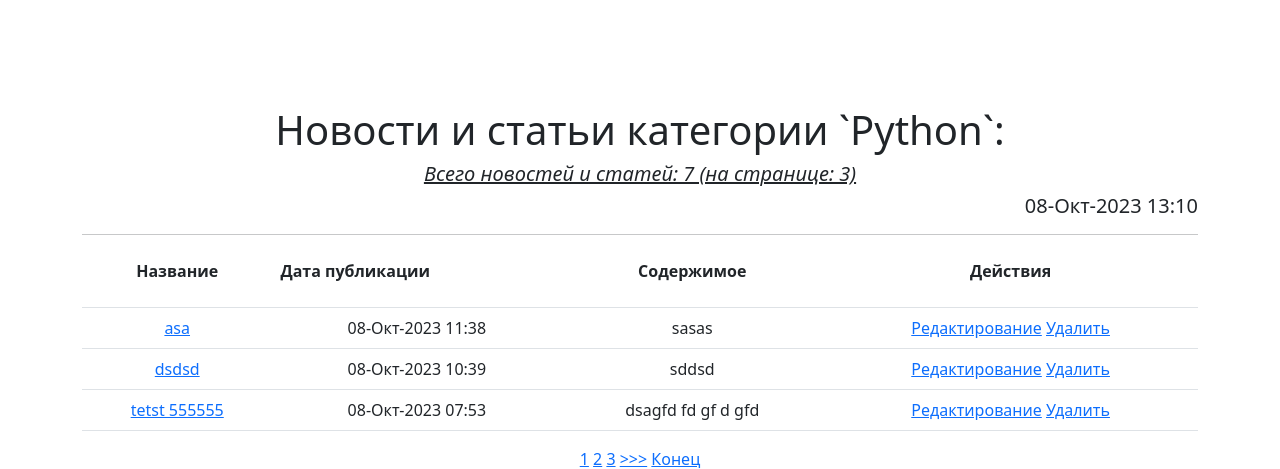
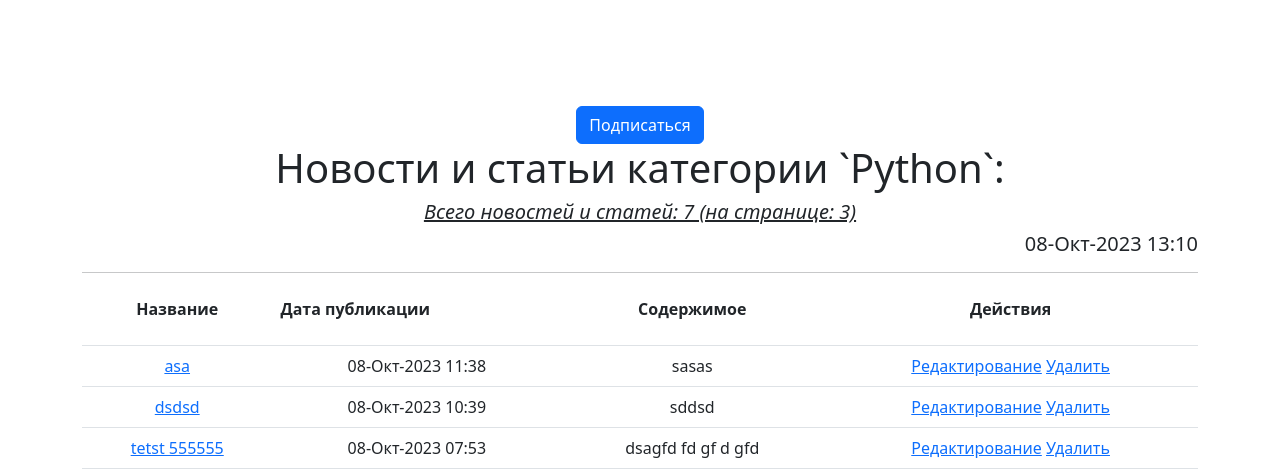
Before and after one commit to Marat2010/D6_X_NewsPaper, a Django app: page /categories/1 in a window 1280 px wide. Shown: the part 72-541 px from the top of the page. Run offline with Django 4.2, Linux system fonts and the light colour scheme; data comes from the database, SQL or seed files in the repository; both versions use the stored data as it was after the commit.

Commit message:
Minor fixes

```diff
--- a/news/apps.py
+++ b/news/apps.py
@@ -7,3 +7,4 @@ class NewsConfig(AppConfig):
 
     def ready(self):
         import news.signals
+        # import  .signals
--- a/news/models.py
+++ b/news/models.py
@@ -25,10 +25,8 @@ class Author(models.Model):
         for post in posts:
             commentPostRow = post.comment_set.all().aggregate(cpRating=Sum('rating'))
             commentPostRat += commentPostRow.get('cpRating')
-
         self.ratingAuthor = pRat * 3 + cRat + commentPostRat
         # -------------------------------
-
         self.save()
 
 
@@ -38,6 +36,9 @@ class Category(models.Model):
 
     def __str__(self):
         return self.name
+
+    def get_absolute_url(self):
+        return f'/news/categories/{self.pk}'
 
 
 class Post(models.Model):
@@ -63,7 +64,7 @@ class Post(models.Model):
 
     def get_absolute_url(self):
         # добавим абсолютный путь, чтобы после создания нас перебрасывало на страницу с товаром
-        return f'/news/{self.id}'
+        return f'/news/{self.pk}'
 
     def like(self):
         self.rating += 1
--- a/news/templates/news/categories.html
+++ b/news/templates/news/categories.html
@@ -17,7 +17,10 @@
                 <div class="card">
                     <div class="card-body">
                         {#                        <h5 class="card-title">{{ category.name }} </h5>#}
-                        <button type="button" class="btn btn-primary btn-lg">{{ category.name }}</button>
+{#                        <button type="button" class="btn btn-primary btn-lg">#}
+                            <a href="{% url 'news:category_detail' category.pk %}" class="btn btn-primary btn-lg">{{ category.name }}</a>
+{#                            {{ category.name }}#}
+{#                        </button>#}
                         {% if user in category.subscribers.filter %}
                             <button type="button" class="btn btn-info btn-sm" disabled>Вы подписаны</button>
                         {% endif %}
@@ -31,7 +34,6 @@
                             <a href="{% url 'sign:subscribe' category.pk %}" class="btn btn-primary btn-sm">Подписаться</a>
                         {% else %}
                             <a href="{% url 'sign:unsubscribe' category.pk %}" class="btn btn-secondary btn-sm">Отписаться</a>
-
                         {% endif %}
                     </div>
                 </div>
--- a/news/templates/news/posts.html
+++ b/news/templates/news/posts.html
@@ -11,7 +11,14 @@
 <!-- В контенте на странице мы выводим все посты -->
 {% block content %}
     {% if category %}
+        {% if user not in category.subscribers.filter %}
+            <a href="{% url 'sign:subscribe' category.pk %}" class="btn btn-primary">Подписаться</a>
+        {% else %}
+            <a href="{% url 'sign:unsubscribe' category.pk %}" class="btn btn-secondary btn-sm">Отписаться</a>
+        {% endif %}
+
         <h1 align="center" >Новости и статьи категории `{{ category.name }}`:</h1>
+
         <h5 align="center"><i><u> Всего новостей и статей: {{ category.post_set.count }}
             (на странице: {{ posts|length }})</u></i>
         </h5>
--- a/sign/views.py
+++ b/sign/views.py
@@ -8,7 +8,7 @@ from django.template.loader import render_to_string
 from django.views.generic import TemplateView
 from django.views.generic.edit import CreateView, FormView
 from .forms import RegisterForm, LoginForm
-from news.models import Category
+from news.models import Category, Author
 from django.conf import settings
 
 DEFAULT_FROM_EMAIL = settings.DEFAULT_FROM_EMAIL
@@ -54,10 +54,10 @@ class LogoutView(LoginRequiredMixin, TemplateView):
 @login_required
 def upgrade_to_author(request):
     user = request.user
-    print("=== 0 user.groups ==:", user.groups.all())
     authors_group = Group.objects.get(name='authors')
     if not request.user.groups.filter(name='authors').exists():
         authors_group.user_set.add(user)
+        Author.objects.create(authorUser=user)
     return redirect('/news')
 
 
```
Also changed, not shown: NewsPort/settings.py (+10 -0 lines), news/signals.py (+6 -4 lines), db.sqlite3.
